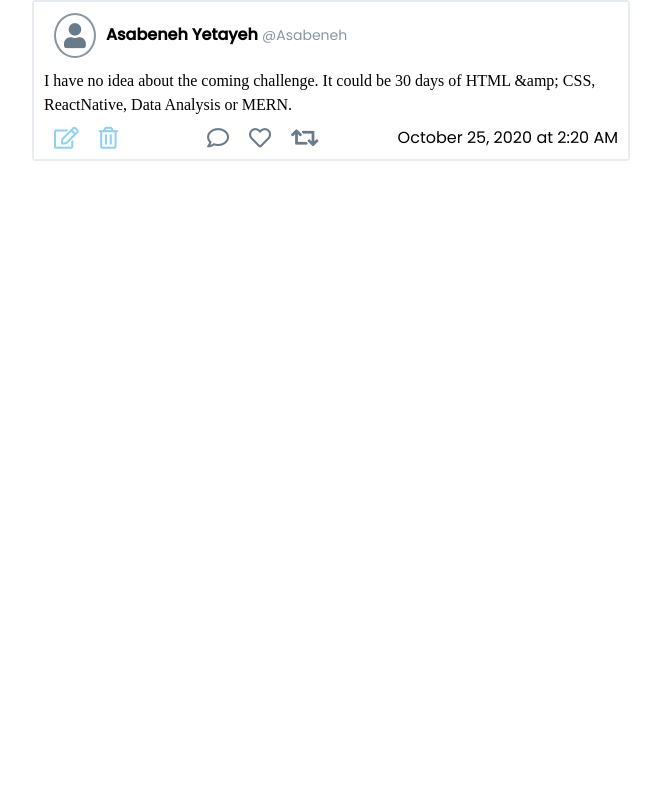
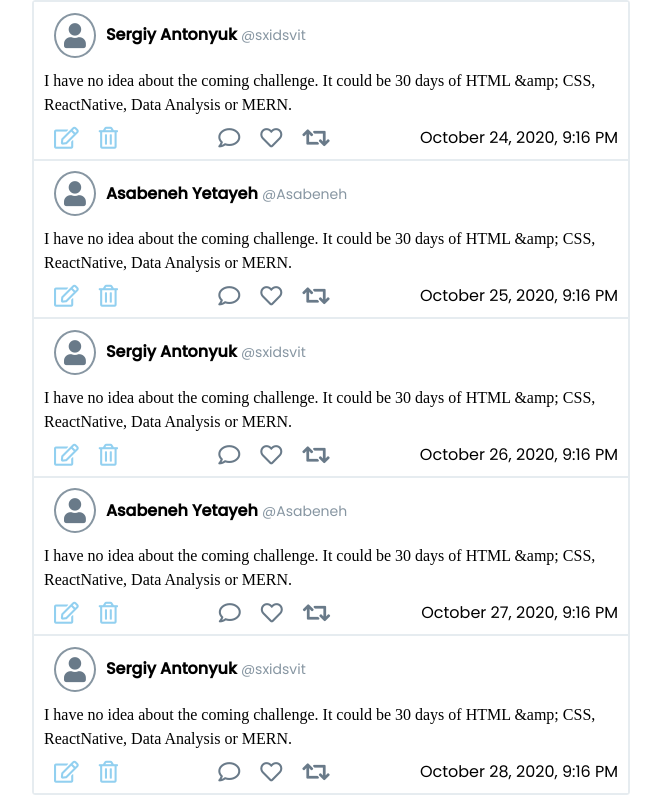
Before and after one commit to sxidsvit/react-challenge, a React (Create React App) app: page / in a window 1280 px wide. Shown: the whole page, without its empty margins (309-970 px from the left). Built offline with nearby package versions, Linux system fonts and the light colour scheme; a web font is replaced by a local one.

Commit message:
Twits' list done

```diff
--- a/src/App.js
+++ b/src/App.js
@@ -1,22 +1,21 @@
 import React from 'react'
 import TwitCard from './components/TwitCard/TwitCard'
-import { formatedData, generateId } from './utils'
+// import { formatedData, generateId } from './utils'
 import './style.css'
+import { twitts } from './data'
+
+console.log('twitts: ', twitts);
 
 const App = () => {
 
-  const post = {
-    id: generateId(),
-    firstName: "Asabeneh",
-    lastName: "Yetayeh",
-    nik: "Asabeneh",
-    postContent: "I have no idea about the coming challenge. It could be 30 days of HTML &amp;  CSS, ReactNative, Data Analysis or MERN.",
-    date: formatedData()
-  }
-
   return (
     <div className="tweet-wrapper">
-      <TwitCard post={post} />
+      {
+        twitts.map(twit =>
+          <TwitCard twit={twit}
+            key={twit.id}
+          />)
+      }
     </div>
   )
 }
--- a/src/components/TwitCard/TwitCard.js
+++ b/src/components/TwitCard/TwitCard.js
@@ -1,7 +1,7 @@
 import React from 'react'
 import './style.css'
 
-const TwitCard = ({ post: { id, firstName, lastName = '', nik = '', postContent, date } }) => {
+const TwitCard = ({ twit: { id, firstName, lastName = '', nik = '', postContent, date } }) => {
 
   return (
     <>
--- /dev/null
+++ b/src/data.js
@@ -0,0 +1,42 @@
+export const twitts = [
+  {
+    id: 9883,
+    firstName: "Sergiy",
+    lastName: "Antonyuk",
+    nik: "sxidsvit",
+    postContent: "I have no idea about the coming challenge. It could be 30 days of HTML &amp;  CSS, ReactNative, Data Analysis or MERN.",
+    date: "October 24, 2020, 9:16 PM"
+  },
+  {
+    id: 6992,
+    firstName: "Asabeneh",
+    lastName: "Yetayeh",
+    nik: "Asabeneh",
+    postContent: "I have no idea about the coming challenge. It could be 30 days of HTML &amp;  CSS, ReactNative, Data Analysis or MERN.",
+    date: "October 25, 2020, 9:16 PM"
+  },
+  {
+    id: 1843,
+    firstName: "Sergiy",
+    lastName: "Antonyuk",
+    nik: "sxidsvit",
+    postContent: "I have no idea about the coming challenge. It could be 30 days of HTML &amp;  CSS, ReactNative, Data Analysis or MERN.",
+    date: "October 26, 2020, 9:16 PM"
+  },
+  {
+    id: 2942,
+    firstName: "Asabeneh",
+    lastName: "Yetayeh",
+    nik: "Asabeneh",
+    postContent: "I have no idea about the coming challenge. It could be 30 days of HTML &amp;  CSS, ReactNative, Data Analysis or MERN.",
+    date: "October 27, 2020, 9:16 PM"
+  },
+  {
+    id: 3831,
+    firstName: "Sergiy",
+    lastName: "Antonyuk",
+    nik: "sxidsvit",
+    postContent: "I have no idea about the coming challenge. It could be 30 days of HTML &amp;  CSS, ReactNative, Data Analysis or MERN.",
+    date: "October 28, 2020, 9:16 PM"
+  }
+]
```
